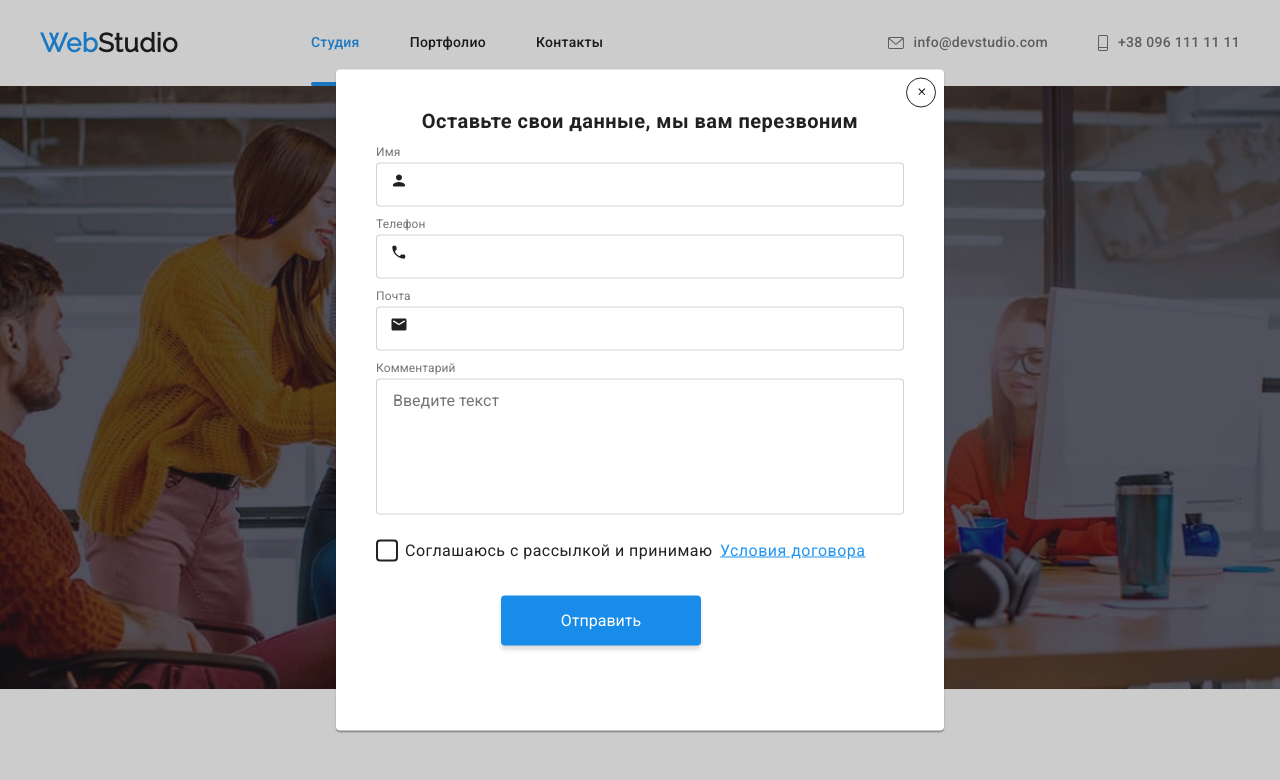
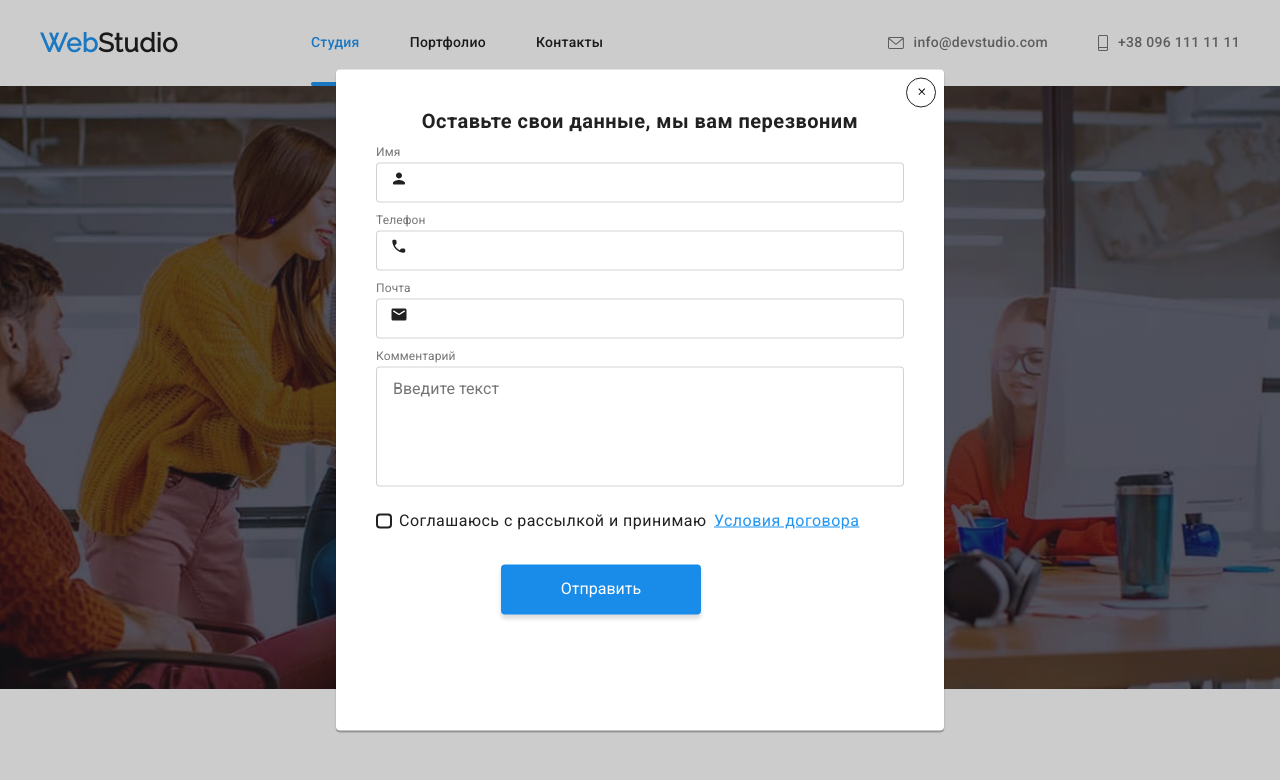
Before and after one commit to AnastasiaB24/goit-markup-hw-06, a plain HTML site: page index.html in a window 1280 px wide. Both pictures are taken after a click on the button "Заказать услугу". Shown: the top 780 px of the page. Drawn offline with Linux system fonts and the light colour scheme.

Commit message:
размер ипута и текстериа

```diff
--- a/css/style.css
+++ b/css/style.css
@@ -613,17 +613,13 @@ img {
 
 
 .form-input {
-
-  height: 40px;
+  height: 36px;
 
   margin-bottom: 10px;
   padding-left: 43px;
 
-
   border: 1px solid rgba(33, 33, 33, 0.2);
   border-radius: 4px;
-
-
 
   transition: border-color var(--transition);
   outline: none;
@@ -669,7 +665,8 @@ color: var(--title-text-color);
   padding-left: 16px;
   padding-top: 12px;
 
-  height: 120px;
+  height: 104px;
+
   border: 1px solid rgba(33, 33, 33, 0.2);
   border-radius: 4px;
   resize: none;
@@ -730,23 +727,38 @@ border-radius: 4px;
  align-items: center;
 }
 
+.checkbox{
+  width: 16px;
+  height:  15px;
+}
+
 .checkbox-icon{
 
   display: flex;
   align-items: center;
-  width: 18px;
-  height: 18px;
+
+  width: 12px;
+  height: 11px;
   margin-right: 7px;
 
   border: 2px solid var(--primary-text-color);
   border-radius: 4px;
+
 }
 
-.checkbox:checked + .checkbox-icon {
+.checkbox:checked ~ .checkbox-icon {
   border-color: var(--accent-color);
   background-color: var(--accent-color);
   background-origin: border-box;
 }
+
+.checkbox-icon:checked {
+  background-color: var(--accent-color);
+  border-color: var(--accent-color);
+  background-origin: border-box;
+}
+
+
 /* Команда */
 .section-comand {
   background-color: var(--comand-color);
```
